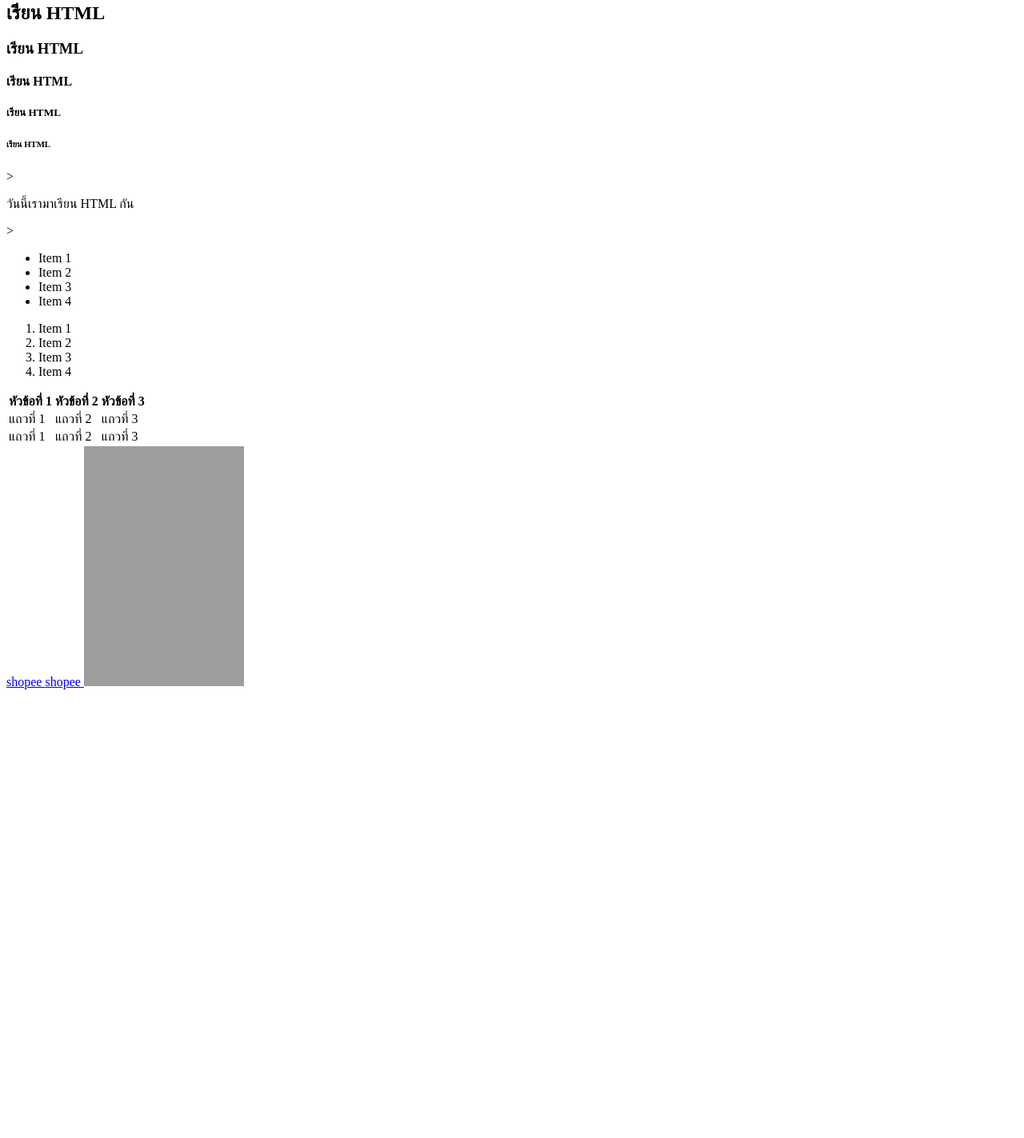
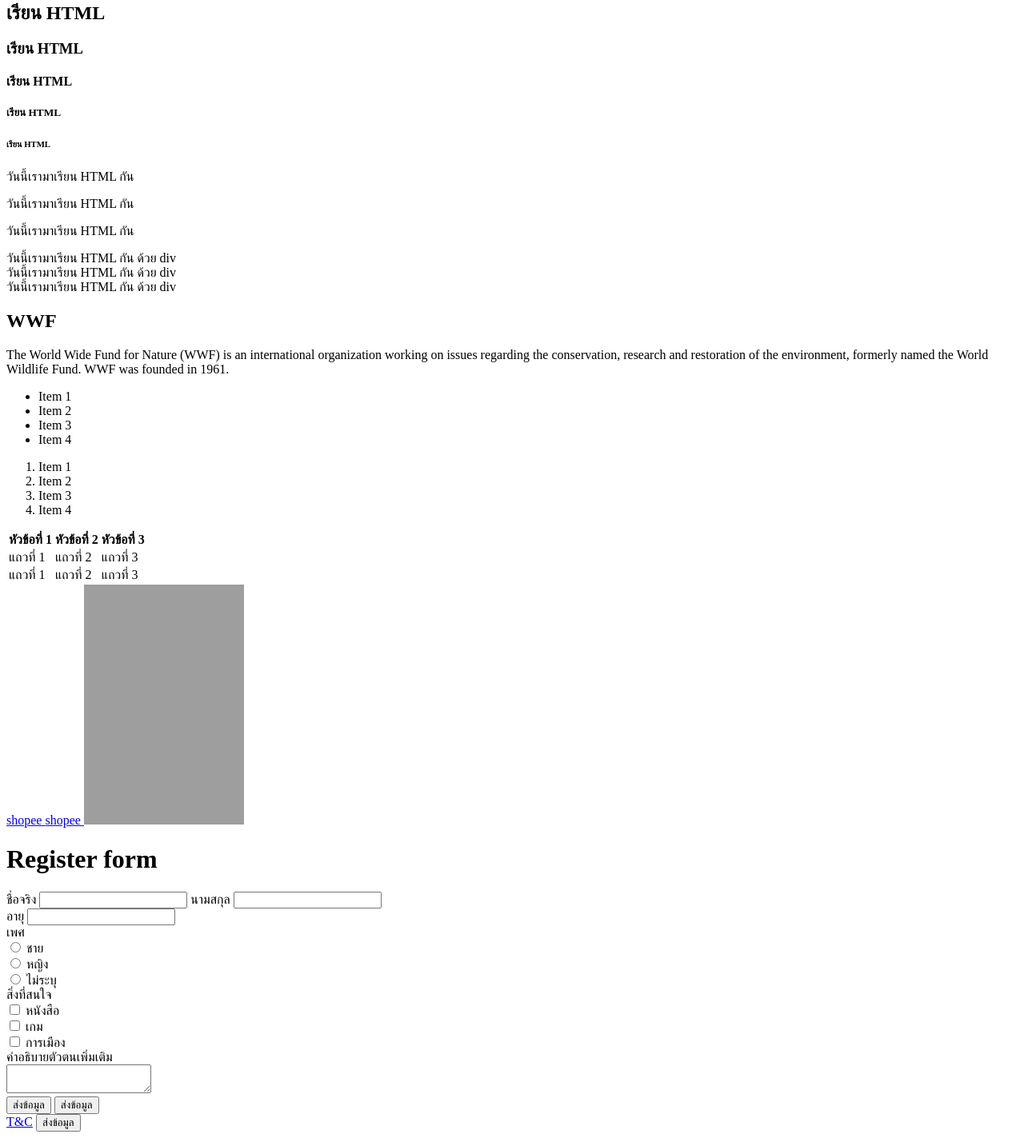
Before and after one commit to jaoavarin/web-html, a plain HTML site: page index.html in a window 1280 px wide. Shown: the part 77-1500 px from the top of the page at 80% size. Before the commit the page ends 947 px from the top, so only its background shows below. Drawn offline with Linux system fonts and the light colour scheme; grey boxes are pictures that could not be loaded.

Commit message:
HTML_CSS_starter

```diff
--- a/index.html
+++ b/index.html
@@ -10,16 +10,38 @@
     <!-- ส่วนที่แสดงออกไปในหน้าจอของ Browser -->
     <!-- 1. html content -->
     <h1>เรียน HTML </h1>
-    <h2>เรีียน HTML </h2>
+    <h2>เรียน HTML </h2>
     <h3>เรียน HTML </h3>
     <h4>เรียน HTML </h4>
     <h5>เรียน HTML </h5>
     <h6>เรียน HTML </h6>
-    <!-- เพิ่มบทความ -->>
+    <!-- เพิ่มบทความ -->
     <p>
         วันนี้เรามาเรียน HTML กัน
     </p>
-    <!-- ลิสต์แบบไม่มีลำดับตัวเลข -->>
+    <p>
+        วันนี้เรามาเรียน HTML กัน
+    </p>
+    <p>
+        วันนี้เรามาเรียน HTML กัน
+    </p>
+
+    <!-- ไม่มีเว้นระหว่างบรรทัด -->
+    <div>
+        วันนี้เรามาเรียน HTML กัน ด้วย div
+    </div>
+    <div>
+        วันนี้เรามาเรียน HTML กัน ด้วย div
+    </div>
+    <div>
+        วันนี้เรามาเรียน HTML กัน ด้วย div
+    </div>
+    <!-- text ที่มีความหมายมากขึ้น -->
+    <section>
+        <h1>WWF</h1>
+        <p>The World Wide Fund for Nature (WWF) is an international organization working on issues regarding the conservation, research and restoration of the environment, formerly named the World Wildlife Fund. WWF was founded in 1961.</p>
+        </section>
+    <!-- ลิสต์แบบไม่มีลำดับตัวเลข -->
     <ul>
         <li>Item 1</li>
         <li>Item 2</li>
@@ -69,6 +91,48 @@
     <img src="https://fastly.picsum.photos/id/980/200/200.jpg?hmac=6XJlc3jZzO4_ikuKGQFXIuERlW0eZx82q3xiC-b3Tso"
     width="200px" height="300px"
     >
+    <!-- 3. form -->
+    <h1>Register form</h1>
+    ชื่อจริง <input type="text">
+    นามสกุล <input type="text"> <br>
+    อายุ <input type="number" min="0" mex="100" >
+    <div>
+        เพศ
+        <div>
+            <input name="gender" type="radio"> ชาย
+        </div>
+        <div>
+            <input name="gender" type="radio"> หญิง
+        </div>
+        <div>
+            <input name="gender" type="radio"> ไม่ระบุ
+        </div>
+    </div>
+    <!-- -->
+    <div>
+        สิ่งที่สนใจ
+        <div>
+            <input name="interest" type="checkbox"> หนังสือ
+        </div>
+        <div>
+            <input name="interest" type="checkbox"> เกม
+        </div>
+        <div>
+            <input name="interest" type="checkbox"> การเมือง
+        </div>
+    </div>
+    <div>
+        คำอธิบายตัวตนเพิ่มเติม
+        <div>
+            <textarea> </textarea>
+        </div>
+    </div>
+    <!-- ปุ่มส่งข้อมูล -->
+    <button>ส่งข้อมูล</button>
+    <input type="submit" value="ส่งข้อมูล"> <br>
+
+    <a href="https://shopee.co.th/">T&C</a>
+    <button>ส่งข้อมูล</button>
 
 </body>
 </html>
```
Also changed, not shown: web.html (added, +66 -0 lines), CSS.txt (added), test.txt.
